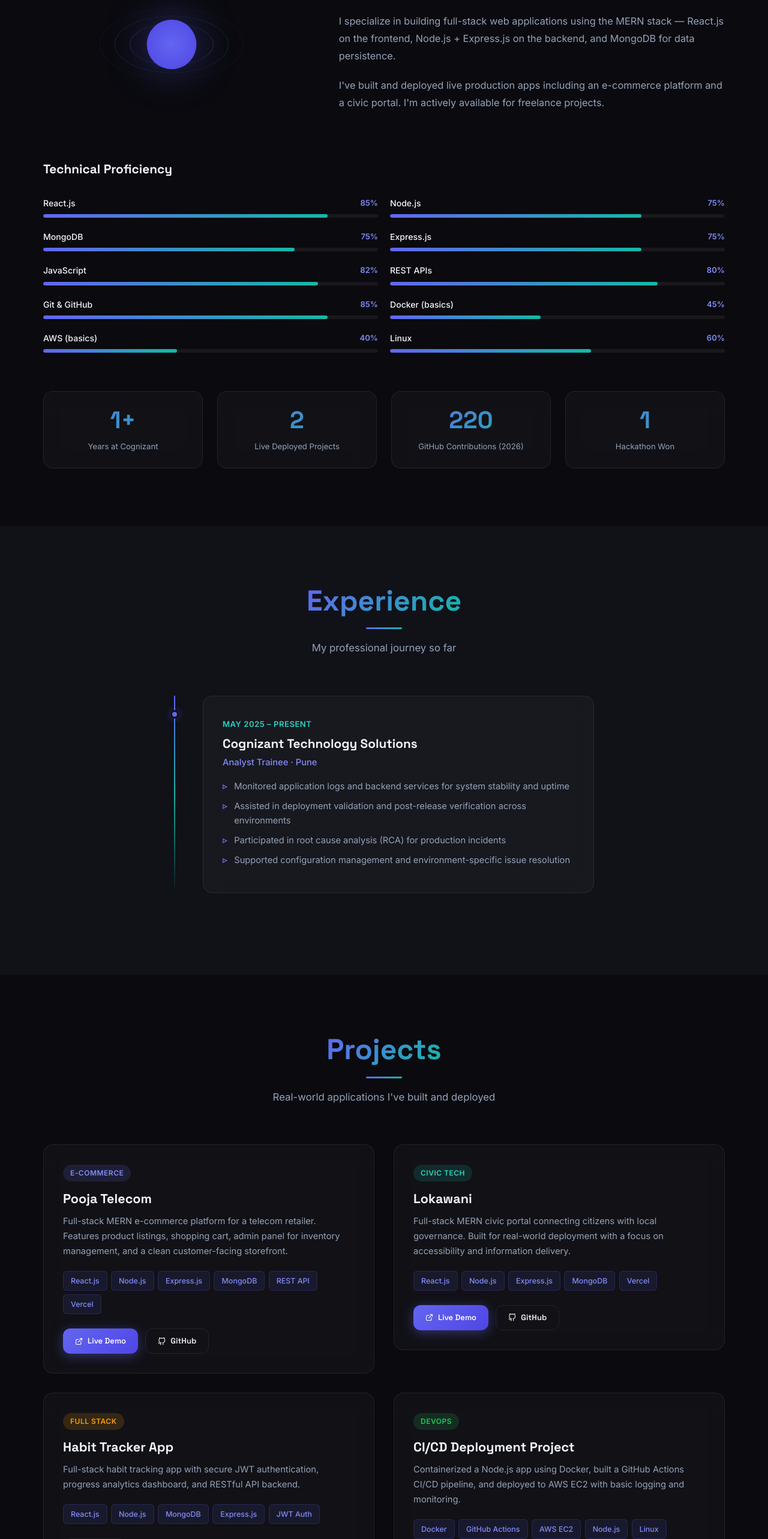
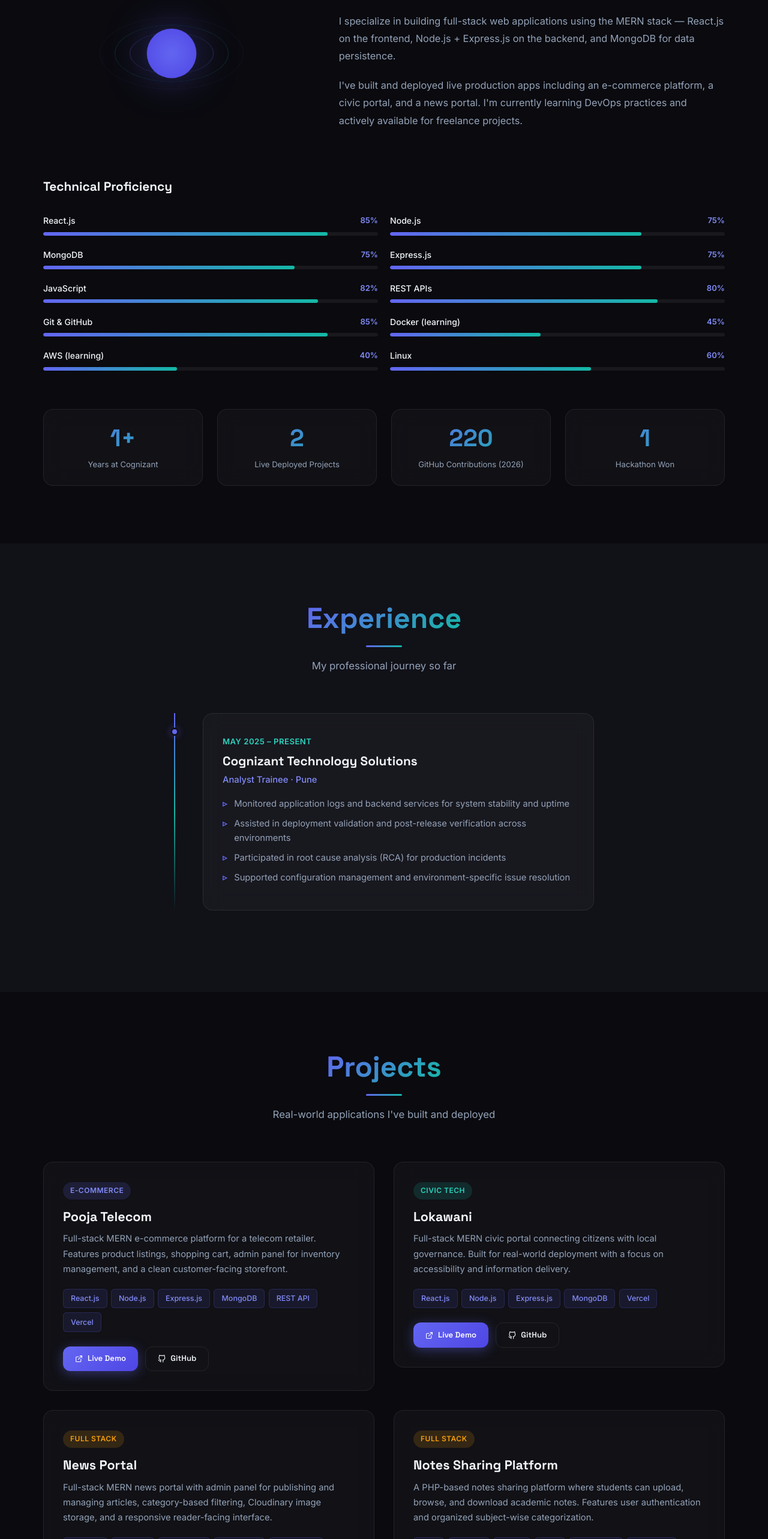
Before and after one commit to ajayjawade06/portfolio, a React (Vite) app: page / in a window 1280 px wide. Shown: the part 1140-3706 px from the top of the page at 60% size. Built offline with nearby package versions, Linux system fonts and the light colour scheme.

Commit message:
Update projects, social links and skills

```diff
--- a/src/components/About.jsx
+++ b/src/components/About.jsx
@@ -14,8 +14,8 @@ const skills = [
   { name: 'JavaScript', level: 82 },
   { name: 'REST APIs', level: 80 },
   { name: 'Git & GitHub', level: 85 },
-  { name: 'Docker (basics)', level: 45 },
-  { name: 'AWS (basics)', level: 40 },
+  { name: 'Docker (learning)', level: 45 },
+  { name: 'AWS (learning)', level: 40 },
   { name: 'Linux', level: 60 },
 ];
 
@@ -124,7 +124,8 @@ const About = () => {
             </p>
             <p>
               I've built and deployed live production apps including an e-commerce
-              platform and a civic portal. I'm actively available for freelance projects.
+              platform, a civic portal, and a news portal. I'm currently learning
+              DevOps practices and actively available for freelance projects.
             </p>
           </div>
         </div>
--- a/src/components/Contact.jsx
+++ b/src/components/Contact.jsx
@@ -4,7 +4,7 @@
 import React, { useState } from 'react';
 import { useInView } from 'react-intersection-observer';
 import {
-  FiMail, FiPhone, FiMapPin, FiLinkedin, FiGithub, FiSend,
+  FiMail, FiPhone, FiMapPin, FiLinkedin, FiGithub, FiSend, FiInstagram,
 } from 'react-icons/fi';
 import './Contact.css';
 
@@ -12,8 +12,9 @@ const contactInfo = [
   { icon: <FiMail />, label: 'Email', value: 'ajayjawade06@gmail.com', href: 'mailto:ajayjawade06@gmail.com' },
   { icon: <FiPhone />, label: 'Phone', value: '8625923389', href: 'tel:+918625923389' },
   { icon: <FiMapPin />, label: 'Location', value: 'Pune, Maharashtra', href: null },
-  { icon: <FiLinkedin />, label: 'LinkedIn', value: 'linkedin.com/in/ajujawade', href: 'https://linkedin.com/in/ajujawade' },
+  { icon: <FiLinkedin />, label: 'LinkedIn', value: 'linkedin.com/in/ajayjawade06', href: 'https://www.linkedin.com/in/ajayjawade06' },
   { icon: <FiGithub />, label: 'GitHub', value: 'github.com/ajayjawade06', href: 'https://github.com/ajayjawade06' },
+  { icon: <FiInstagram />, label: 'Instagram', value: 'instagram.com/ajujawade', href: 'https://www.instagram.com/ajujawade' },
 ];
 
 const Contact = () => {
--- a/src/components/Footer.jsx
+++ b/src/components/Footer.jsx
@@ -2,7 +2,7 @@
    Footer — Social links and copyright
    ============================================================ */
 import React from 'react';
-import { FiGithub, FiLinkedin, FiTwitter } from 'react-icons/fi';
+import { FiGithub, FiLinkedin, FiInstagram } from 'react-icons/fi';
 import './Footer.css';
 
 const Footer = () => (
@@ -14,11 +14,11 @@ const Footer = () => (
         <a href="https://github.com/ajayjawade06" target="_blank" rel="noopener noreferrer" aria-label="GitHub">
           <FiGithub />
         </a>
-        <a href="https://linkedin.com/in/ajujawade" target="_blank" rel="noopener noreferrer" aria-label="LinkedIn">
+        <a href="https://www.linkedin.com/in/ajayjawade06" target="_blank" rel="noopener noreferrer" aria-label="LinkedIn">
           <FiLinkedin />
         </a>
-        <a href="https://x.com/ajujawade" target="_blank" rel="noopener noreferrer" aria-label="Twitter/X">
-          <FiTwitter />
+        <a href="https://www.instagram.com/ajujawade" target="_blank" rel="noopener noreferrer" aria-label="Instagram">
+          <FiInstagram />
         </a>
       </div>
 
--- a/src/components/Projects.jsx
+++ b/src/components/Projects.jsx
@@ -29,22 +29,22 @@ const projects = [
     github: 'https://github.com/ajayjawade06',
   },
   {
-    title: 'Habit Tracker App',
+    title: 'News Portal',
     tag: 'Full Stack',
     tagClass: 'fullstack',
     description:
-      'Full-stack habit tracking app with secure JWT authentication, progress analytics dashboard, and RESTful API backend.',
-    tech: ['React.js', 'Node.js', 'MongoDB', 'Express.js', 'JWT Auth'],
-    github: 'https://github.com/ajayjawade06',
+      'Full-stack MERN news portal with admin panel for publishing and managing articles, category-based filtering, Cloudinary image storage, and a responsive reader-facing interface.',
+    tech: ['React.js', 'Node.js', 'Express.js', 'MongoDB', 'Cloudinary', 'REST API'],
+    github: 'https://github.com/ajayjawade06/News-Portal',
   },
   {
-    title: 'CI/CD Deployment Project',
-    tag: 'DevOps',
-    tagClass: 'devops',
+    title: 'Notes Sharing Platform',
+    tag: 'Full Stack',
+    tagClass: 'fullstack',
     description:
-      'Containerized a Node.js app using Docker, built a GitHub Actions CI/CD pipeline, and deployed to AWS EC2 with basic logging and monitoring.',
-    tech: ['Docker', 'GitHub Actions', 'AWS EC2', 'Node.js', 'Linux'],
-    github: 'https://github.com/ajayjawade06',
+      'A PHP-based notes sharing platform where students can upload, browse, and download academic notes. Features user authentication and organized subject-wise categorization.',
+    tech: ['PHP', 'MySQL', 'HTML', 'CSS', 'JavaScript', 'Bootstrap'],
+    github: 'https://github.com/ajayjawade06/Notes-Sharing-PHP-Project',
   },
 ];
 
--- a/src/components/Skills.jsx
+++ b/src/components/Skills.jsx
@@ -8,7 +8,7 @@ import {
   FaDocker, FaGitAlt, FaLinux, FaAws, FaDatabase,
 } from 'react-icons/fa';
 import {
-  SiJavascript, SiExpress, SiMongodb, SiMysql, SiGithubactions,
+  SiJavascript, SiExpress, SiMongodb, SiMysql, SiGithubactions, SiPhp,
 } from 'react-icons/si';
 import './Skills.css';
 
@@ -17,6 +17,7 @@ const row1 = [
   { name: 'React.js', icon: <FaReact />, color: '#61dafb' },
   { name: 'HTML5', icon: <FaHtml5 />, color: '#e34f26' },
   { name: 'CSS3', icon: <FaCss3Alt />, color: '#1572b6' },
+  { name: 'PHP', icon: <SiPhp />, color: '#777bb4' },
   { name: 'Java', icon: <FaJava />, color: '#ed8b00' },
   { name: 'Python', icon: <FaPython />, color: '#3776ab' },
 ];
```
